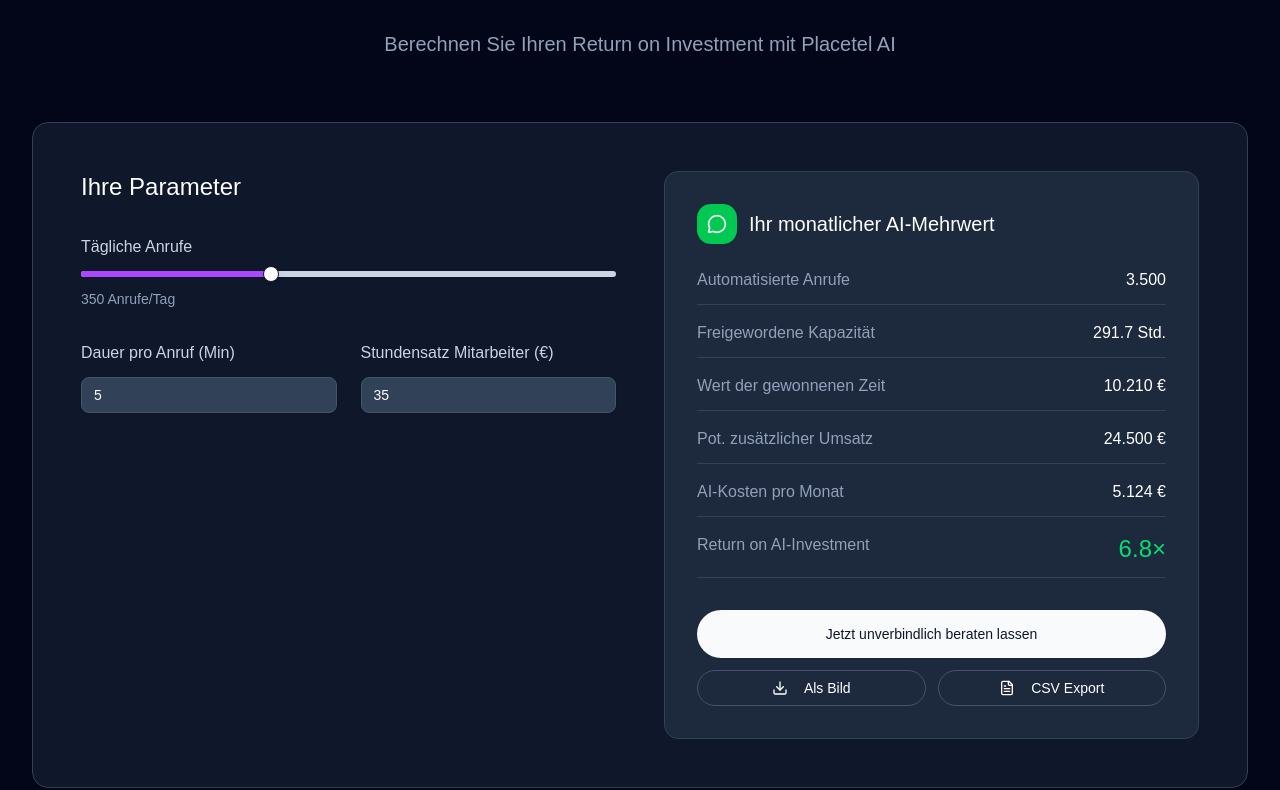
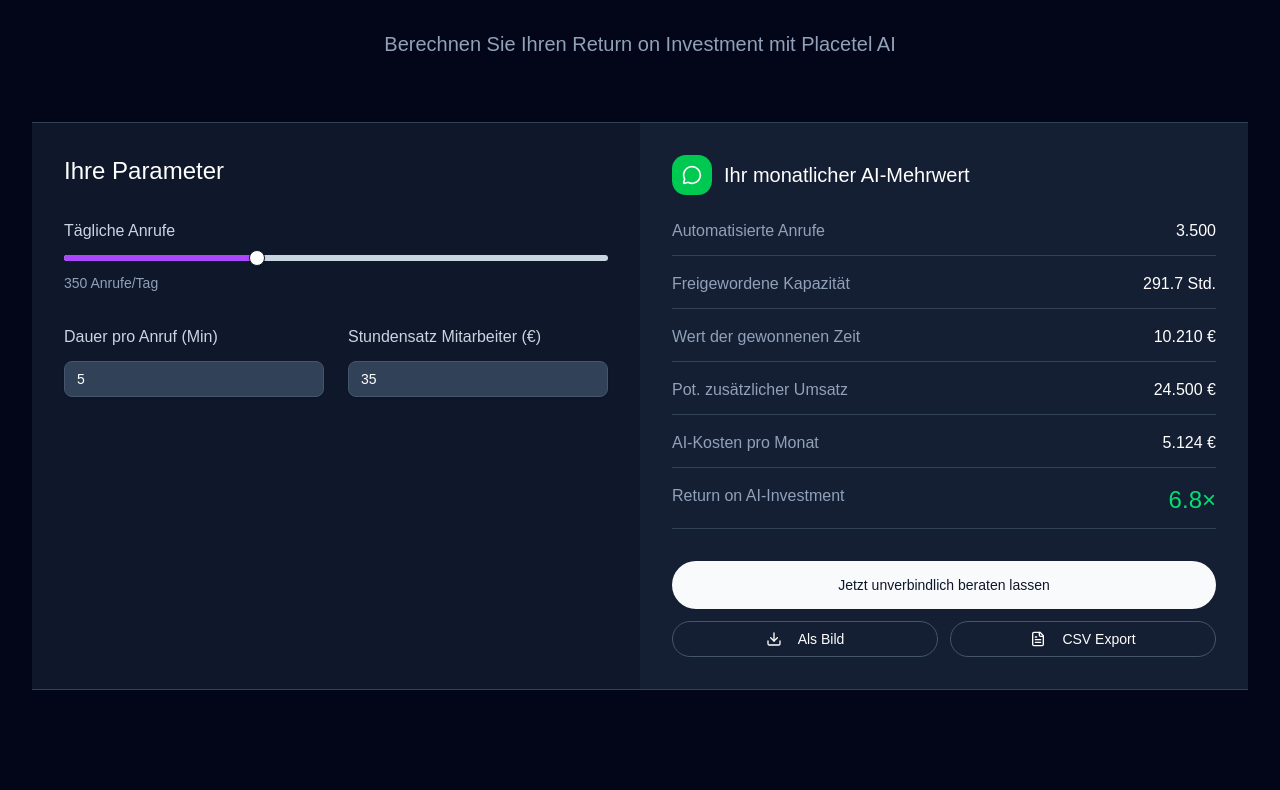
Before and after one commit to cfmcfmcfmcfm/plactel-ai, a Next.js app: page / in a window 1280 px wide. Shown: the part 2353-3143 px from the top of the page. Built offline with nearby package versions, Linux system fonts and the light colour scheme; a web font is replaced by a local one.

Commit message:
modified ui

```diff
--- a/src/components/molecules/ProductComparison.tsx
+++ b/src/components/molecules/ProductComparison.tsx
@@ -50,9 +50,9 @@
           className="max-w-7xl mx-auto"
         >
           {/* Comparison Cards */}
-          <div className="grid md:grid-cols-2 gap-8 rounded-2xl">
+          <div className="grid md:grid-cols-2">
             {/* SmartDesk Card */}
-            <Card className="h-full border-slate-700 bg-slate-900/50 hover:bg-slate-800/70 transition-all duration-300 hover:border-slate-600 group text-white">
+            <Card className="h-full border-r">
               <CardContent className="p-8 h-full flex flex-col justify-between items-start">
                 <div>
                   <div className="text-center mb-8">
@@ -96,7 +96,7 @@
             </Card>
 
             {/* Pro Card */}
-            <Card className="h-full border-slate-700 bg-slate-900/50 hover:bg-slate-800/70 transition-all duration-300 hover:border-slate-600 group text-white">
+            <Card className="h-full">
               <CardContent className="p-8 h-full flex flex-col justify-between items-start">
                 <div>
                   <div className="text-center mb-8">
--- a/src/components/molecules/RoiCalculator.tsx
+++ b/src/components/molecules/RoiCalculator.tsx
@@ -113,13 +113,13 @@
         </motion.div>
 
         <motion.div
-          className="bg-slate-800/50 border border-slate-700 rounded-2xl p-8 md:p-12 grid md:grid-cols-2 gap-12"
+          className="bg-slate-800/50 border-y border-slate-700 border-x-0 grid md:grid-cols-2"
           initial={{ opacity: 0, y: 20 }}
           whileInView={{ opacity: 1, y: 0 }}
           transition={{ duration: 0.8, delay: 0.2 }}
           viewport={{ once: true }}
         >
-          <div>
+          <div className="p-4 lg:p-8">
             <h3 className="text-2xl  text-white mb-8">Ihre Parameter</h3>
             <div className="space-y-8">
               <div className="space-y-3">
@@ -179,7 +179,7 @@
             initial={{ opacity: 0, y: 10 }}
             animate={{ opacity: 1, y: 0 }}
             transition={{ delay: 0.4 }}
-            className="bg-slate-800 border border-slate-700 rounded-xl p-8 space-y-6"
+            className="bg-slate-800/50 p-4 lg:p-8 space-y-6"
           >
             <div className="flex items-center space-x-3 mb-6">
               <div className="w-10 h-10 bg-green-500 rounded-xl flex items-center justify-center">
--- a/src/components/organisms/Footer.tsx
+++ b/src/components/organisms/Footer.tsx
@@ -3,7 +3,7 @@
 
 const Footer = () => {
   return (
-    <footer className=" border-t border-slate-800 text-white py-12">
+    <footer className="border-t border-slate-800 text-white py-12 backdrop-blur-sm">
       <div className="max-w-7xl mx-auto px-4 sm:px-6 lg:px-8">
         <div className="grid md:grid-cols-4 gap-8">
           <div className="flex flex-col gap-8">
--- a/src/components/ui/card.tsx
+++ b/src/components/ui/card.tsx
@@ -7,7 +7,7 @@
     <div
       data-slot="card"
       className={cn(
-        "bg-card text-card-foreground flex flex-col gap-6 rounded-xl border py-6 shadow-sm",
+        "flex flex-col items-center gap-6 border-y py-6 shadow-sm border-slate-700 bg-slate-900/30 hover:bg-slate-800/70 group",
         className
       )}
       {...props}
```
